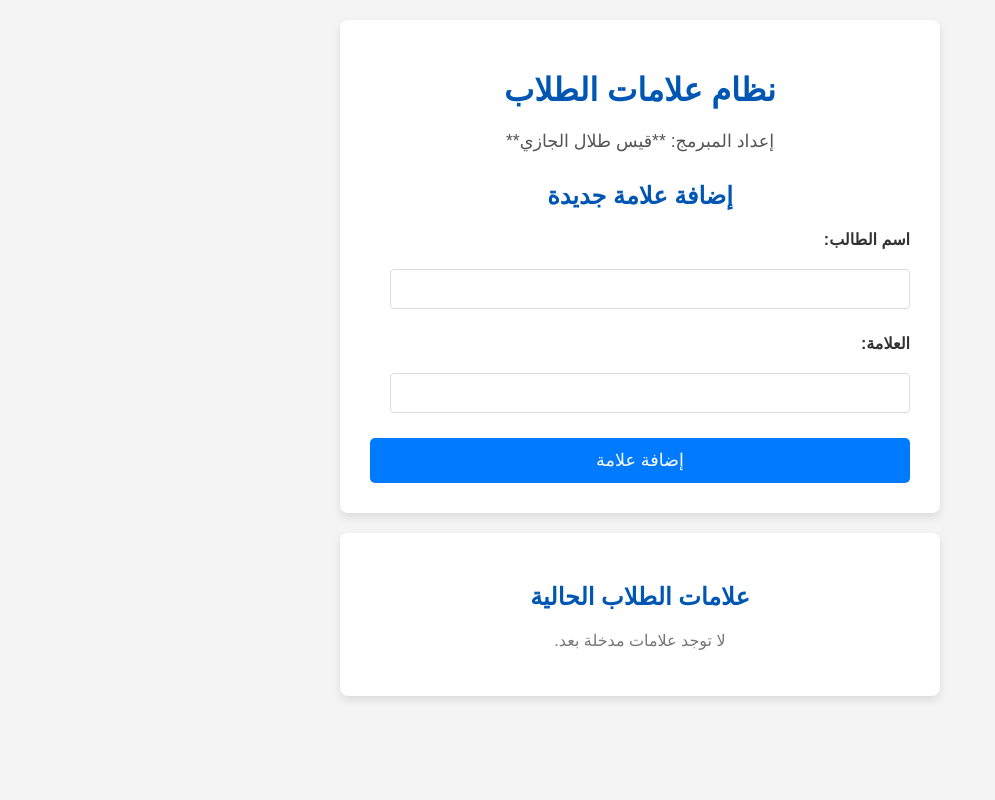
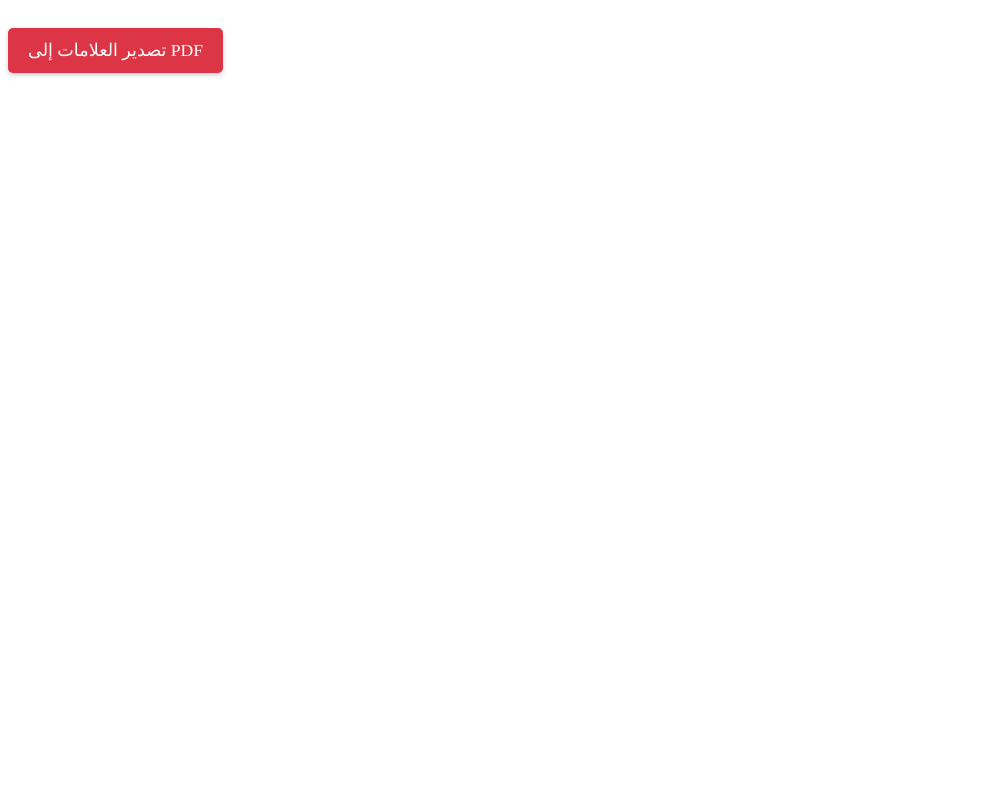
Before and after one commit to qaes26/Student-Grades-App-by-Qais, a Flask app: page / in a window 1280 px wide. Shown: the whole page, without its empty margins (0-995 px from the left). Run offline with Flask 3, Linux system fonts and the light colour scheme.

Commit message:
Full implementation of PDF export feature

```diff
--- a/app.py
+++ b/app.py
@@ -1,12 +1,13 @@
 from flask import Flask, render_template, request, send_file
-import io
-from weasyprint import HTML, CSS # هذا السطر لاستخدام مكتبة WeasyPrint لتوليد PDF
+from io import BytesIO
+from weasyprint import HTML, CSS
+from datetime import datetime # لإضافة التاريخ في تقرير الـ PDF
 
 app = Flask(__name__)
 
 # قاموس لتخزين أسماء الطلاب وعلاماتهم
-# **ملاحظة مهمة:** هذا القاموس يتم إعادة تعيينه في كل مرة يتم فيها إعادة تشغيل التطبيق (مثلاً عند التحديث على Render).
-# في تطبيق حقيقي، ستحتاج إلى قاعدة بيانات (مثل SQLite أو PostgreSQL) لتخزين البيانات بشكل دائم.
+# هذا القاموس سيعاد تعيينه كلما أعيد تشغيل التطبيق على Render
+# للحفاظ على البيانات بشكل دائم، ستحتاج إلى قاعدة بيانات (وهذا موضوع آخر)
 students_grades = {}
 
 @app.route('/')
@@ -31,7 +32,7 @@ def add_grade():
         else:
             message = "الرجاء إدخال علامة بين 0 و 100."
     except ValueError:
-        message = "إدخال غير صالح للعلامة. الرجاء إدخال رقم للعلامة."
+        message = "إدخال غير صالح للعلامة. الرجاء إدخال رقم."
 
     programmer_name = "قيس طلال الجازي"
     return render_template('index.html', programmer_name=programmer_name, grades=students_grades, message=message)
@@ -39,88 +40,31 @@ def add_grade():
 @app.route('/export_grades_pdf')
 def export_grades_pdf():
     """
-    يولد ملف PDF يحتوي على علامات الطلاب فقط.
+    معالجة طلب تصدير علامات الطلاب إلى ملف PDF.
     """
-    # نستخدم قالب HTML منفصل لهذا الغرض (grades_only_pdf.html)
-    # لإعطاء تحكم كامل في مظهر الـ PDF
-    html_string = render_template('grades_only_pdf.html', grades=students_grades)
+    # الحصول على التاريخ الحالي لإدراجه في التقرير
+    current_date = datetime.now().strftime("%Y-%m-%d %H:%M:%S")
 
-    # يمكن إضافة بعض الـ CSS الأساسي لتحسين المظهر في الـ PDF
-    # (هذا الـ CSS سيُطبق فقط على ملف الـ PDF)
-    css_string = """
-    @page { size: A4; margin: 2cm; } /* لإعدادات الصفحة والمسافات الهامشية */
-    body {
-        font-family: 'Arial', sans-serif;
-        color: #333;
-        direction: rtl; /* لدعم اللغة العربية */
-        text-align: right;
-        line-height: 1.6;
-    }
-    h1 {
-        color: #0056b3;
-        text-align: center;
-        margin-bottom: 30px;
-        border-bottom: 2px solid #eee;
-        padding-bottom: 10px;
-    }
-    ul {
-        list-style: none;
-        padding: 0;
-        margin-top: 20px;
-    }
-    li {
-        background-color: #f9f9f9; /* لون خلفية خفيف */
-        margin-bottom: 12px;
-        padding: 12px 20px;
-        border-radius: 6px;
-        display: flex;
-        justify-content: space-between;
-        align-items: center;
-        font-size: 1.1em;
-        border: 1px solid #ddd; /* إطار خفيف */
-    }
-    span.name {
-        font-weight: bold;
-        color: #0056b3;
-        flex-grow: 1; /* لتأخذ المساحة المتبقية */
-        text-align: right;
-        padding-left: 10px; /* مسافة بين الاسم والعلامة */
-    }
-    span.grade {
-        background-color: #28a745;
-        color: white;
-        padding: 8px 15px;
-        border-radius: 5px;
-        font-weight: bold;
-        min-width: 70px; /* لتنسيق موحد للعرض */
-        text-align: center;
-    }
-    /* إذا لم تكن هناك علامات */
-    p.no-grades {
-        text-align: center;
-        color: #777;
-        font-size: 1.1em;
-        padding: 20px;
-        border: 1px dashed #ccc;
-        border-radius: 8px;
-        margin-top: 30px;
-    }
-    """
+    # إنشاء محتوى HTML لتقرير PDF باستخدام قالب منفصل
+    # نمرر له العلامات والتاريخ الحالي
+    html_content = render_template('pdf_template.html', grades=students_grades, current_date=current_date)
 
-    # توليد ملف PDF باستخدام WeasyPrint
-    html = HTML(string=html_string)
-    pdf_bytes = html.write_pdf(stylesheets=[CSS(string=css_string)])
+    # تحويل HTML إلى PDF باستخدام WeasyPrint
+    pdf_file = BytesIO()
+    # base_url=request.base_url ضرورية لـ WeasyPrint للتعامل مع المسارات النسبية (إذا كان لديك صور أو ملفات CSS خارجية)
+    # stylesheets=[CSS(string='...')] هنا نضيف CSS أساسي لضمان دعم اللغة العربية بشكل جيد.
+    HTML(string=html_content, base_url=request.base_url).write_pdf(
+        pdf_file,
+        stylesheets=[CSS(string='body { font-family: Arial, sans-serif; direction: rtl; text-align: right; }')]
+    )
+    pdf_file.seek(0) # ارجع لبداية الملف عشان send_file تقرأه من البداية
 
-    # إرسال ملف PDF للمستخدم للتنزيل
-    return send_file(
-        io.BytesIO(pdf_bytes),
-        mimetype='application/pdf',
-        as_attachment=True,
-        download_name='علامات_الطلاب.pdf'
-    )
+    # إرسال ملف PDF للمستخدم للتحميل
+    return send_file(pdf_file,
+                     mimetype='application/pdf',
+                     as_attachment=True,
+                     download_name=f'علامات_الطلاب_{datetime.now().strftime("%Y%m%d%H%M%S")}.pdf')
 
-# الجزء الخاص بالتشغيل المحلي (يمكن حذفه قبل الرفع لـ Render)
-# Render يستخدم Gunicorn لتشغيل التطبيق مباشرة، فلا يحتاج لهذه الكتلة.
-# إذا كنت لا تزال ترغب بتشغيل التطبيق محلياً للتجربة:
-# if __name__ == '__main__':
-#    app.run(debug=True, host='0.0.0.0', port=5000)
+# هذا الجزء فقط للتشغيل المحلي، ولن يتم استخدامه على Render (حيث يستخدم Gunicorn)
+if __name__ == '__main__':
+    app.run(debug=True, host='0.0.0.0', port=5000)
--- a/templates/index.html
+++ b/templates/index.html
@@ -1,62 +1,10 @@
-<!DOCTYPE html>
-<html lang="ar" dir="rtl">
-<head>
-    <meta charset="UTF-8">
-    <meta name="viewport" content="width=device-width, initial-scale=1.0">
-    <title>نظام علامات الطلاب</title>
+<a href="/export_grades_pdf" class="button-export">تصدير العلامات إلى PDF</a>
+
 <style>
-        body {
-            font-family: 'Arial', sans-serif;
-            background-color: #f4f4f4;
-            color: #333;
-            margin: 0;
-            padding: 20px;
-            display: flex;
-            flex-direction: column;
-            align-items: center;
-        }
-        .container {
-            background-color: #fff;
-            padding: 30px;
-            border-radius: 8px;
-            box-shadow: 0 4px 8px rgba(0, 0, 0, 0.1);
-            width: 100%;
-            max-width: 600px;
-            box-sizing: border-box;
-            margin-bottom: 20px;
-        }
-        h1, h2 {
-            color: #0056b3;
-            text-align: center;
-        }
-        p.programmer {
-            text-align: center;
-            font-size: 1.1em;
-            color: #555;
-            margin-bottom: 30px;
-        }
-        form {
-            display: flex;
-            flex-direction: column;
-            gap: 15px;
-            margin-top: 20px;
-        }
-        label {
-            font-weight: bold;
-            margin-bottom: 5px;
-            display: block;
-        }
-        input[type="text"], input[type="number"] {
-            width: calc(100% - 20px);
-            padding: 10px;
-            margin-bottom: 10px;
-            border: 1px solid #ddd;
-            border-radius: 4px;
-            font-size: 1em;
-            box-sizing: border-box;
-        }
-        button {
-            background-color: #007bff;
+    /* ... باقي أكواد CSS لديك ... */
+
+    .button-export {
+        background-color: #dc3545; /* لون أحمر مناسب */
         color: white;
         padding: 12px 20px;
         border: none;
@@ -64,93 +12,14 @@
         cursor: pointer;
         font-size: 1.1em;
         transition: background-color 0.3s ease;
+        text-decoration: none; /* لإزالة الخط تحت الرابط */
+        display: inline-block; /* لكي يأخذ الـ padding */
+        margin-top: 20px; /* مسافة من الأعلى */
+        text-align: center;
+        /* هذا السطر ممكن تضيفه ليعطي الزر شكل الزر وليس مجرد رابط نصي */
+        box-shadow: 0 2px 4px rgba(0,0,0,0.2);
     }
-        button:hover {
-            background-color: #0056b3;
-        }
-        .message {
-            background-color: #d4edda;
-            color: #155724;
-            border: 1px solid #c3e6cb;
-            padding: 10px;
-            border-radius: 5px;
-            margin-top: 15px;
-            text-align: center;
-        }
-        ul {
-            list-style: none;
-            padding: 0;
-            margin-top: 20px;
-        }
-        li {
-            background-color: #e9ecef;
-            margin-bottom: 10px;
-            padding: 10px 15px;
-            border-radius: 4px;
-            display: flex;
-            justify-content: space-between;
-            align-items: center;
-            font-size: 1.05em;
-        }
-        li span.name {
-            font-weight: bold;
-            color: #0056b3;
-        }
-        li span.grade {
-            background-color: #28a745;
-            color: white;
-            padding: 5px 10px;
-            border-radius: 3px;
-            font-weight: bold;
-        }
-        /* زر تصدير PDF */
-        .pdf-export-button {
-            background-color: #dc3545; /* لون أحمر */
-            margin-top: 20px;
-        }
-        .pdf-export-button:hover {
+    .button-export:hover {
         background-color: #c82333;
     }
 </style>
-</head>
-<body>
-    <div class="container">
-        <h1>نظام علامات الطلاب</h1>
-        <p class="programmer">إعداد المبرمج: **{{ programmer_name }}**</p>
-
-        {% if message %}
-            <div class="message">{{ message }}</div>
-        {% endif %}
-
-        <h2>إضافة علامة جديدة</h2>
-        <form action="/add_grade" method="post">
-            <label for="student_name">اسم الطالب:</label>
-            <input type="text" id="student_name" name="student_name" required>
-
-            <label for="grade">العلامة:</label>
-            <input type="number" id="grade" name="grade" step="0.1" min="0" max="100" required>
-
-            <button type="submit">إضافة علامة</button>
-        </form>
-    </div>
-
-    <div class="container">
-        <h2>علامات الطلاب الحالية</h2>
-        {% if grades %}
-            <ul>
-                {% for name, grade in grades.items() %}
-                    <li>
-                        <span class="name">الطالب: {{ name }}</span>
-                        <span class="grade">العلامة: {{ grade }}</span>
-                    </li>
-                {% endfor %}
-            </ul>
-            <a href="/export_grades_pdf" target="_blank">
-                <button type="button" class="pdf-export-button">تصدير العلامات إلى PDF</button>
-            </a>
-        {% else %}
-            <p style="text-align: center; color: #777;">لا توجد علامات مدخلة بعد.</p>
-        {% endif %}
-    </div>
-</body>
-</html>
```
Also changed, not shown: templates/pdf_template.html (added, +97 -0 lines). Lines whose indentation alone changed are shown as unchanged.
